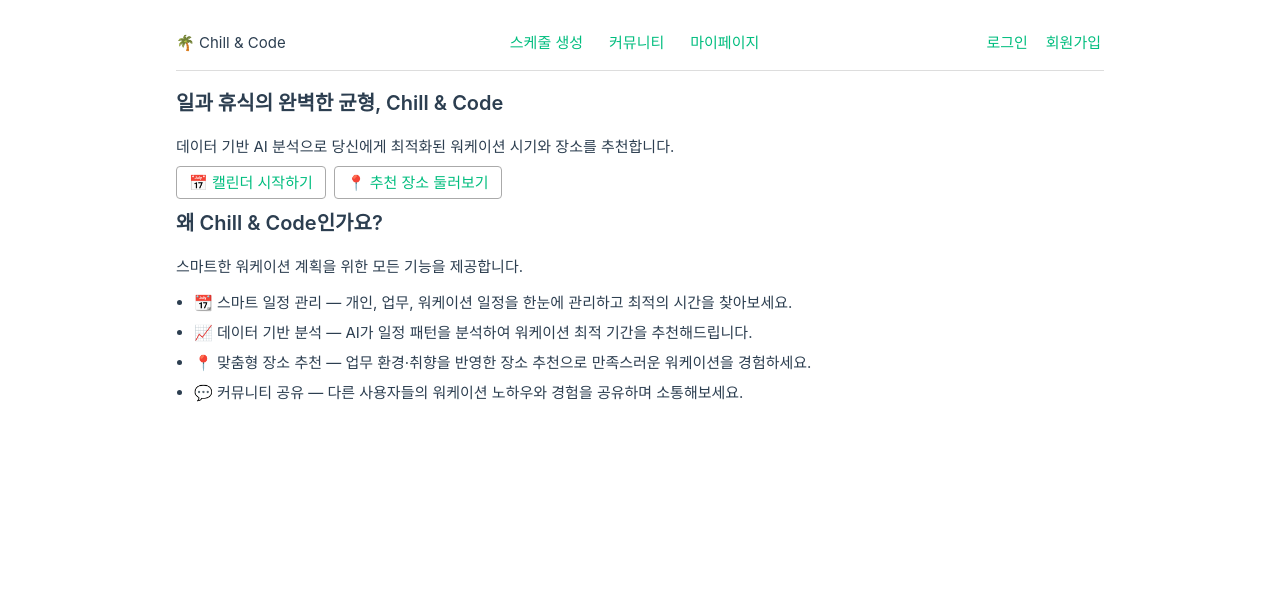
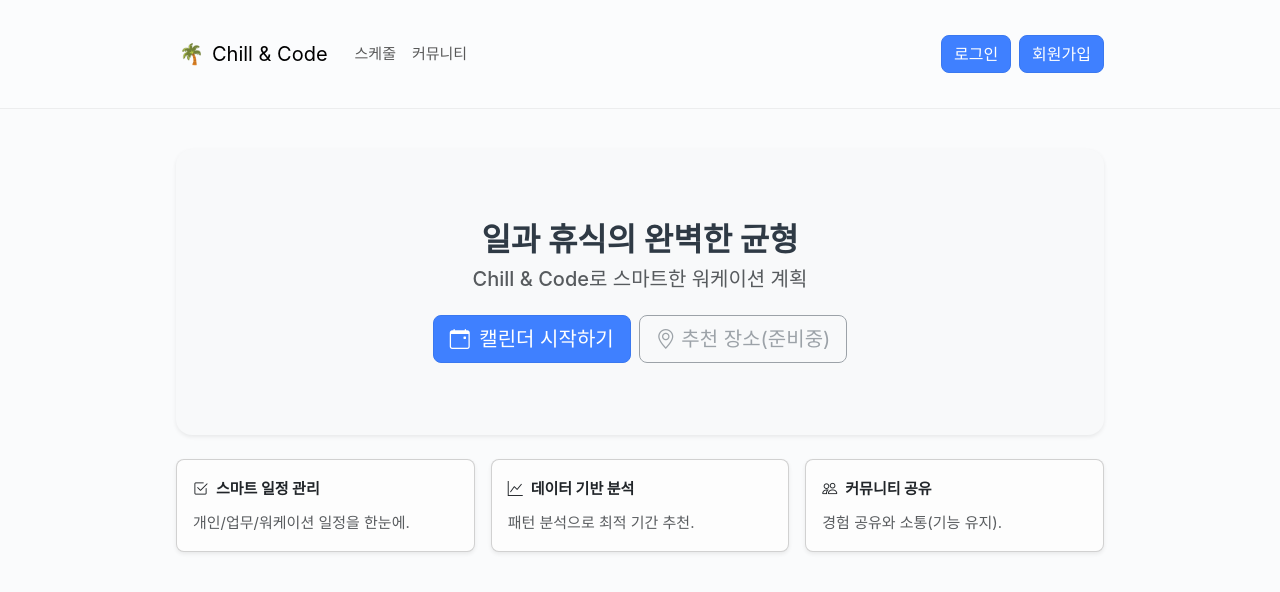
Before and after one commit to ssafy-chill-and-code/chill_and_code, a Vue app in the folder frontend/chill-and-code-fe/: page / in a window 1280 px wide. Shown: the top 592 px of the page. Built offline with nearby package versions, Linux system fonts and the light colour scheme; no server answers.

Commit message:
Feat: 회원/일정에 Bootstrap UI 적용 및 로그인 상태 NavBar 반영

```diff
--- a/frontend/chill-and-code-fe/index.html
+++ b/frontend/chill-and-code-fe/index.html
@@ -1,13 +1,32 @@
 <!DOCTYPE html>
-<html lang="">
+<html lang="ko">
   <head>
-    <meta charset="UTF-8">
-    <link rel="icon" href="/favicon.ico">
-    <meta name="viewport" content="width=device-width, initial-scale=1.0">
-    <title>Vite App</title>
+    <meta charset="UTF-8" />
+    <link rel="icon" href="/favicon.ico" />
+    <meta name="viewport" content="width=device-width, initial-scale=1" />
+    <title>Chill & Code</title>
+    <!-- Bootstrap 5 CSS -->
+    <link
+      href="https://cdn.jsdelivr.net/npm/bootstrap@5.3.3/dist/css/bootstrap.min.css"
+      rel="stylesheet"
+      integrity="sha384-QWTKZyjpPEjISv5WaRU9OFeRpok6YctnYmDr5pNlyT2bRjXh0JMhjY6hW+ALEwIH"
+      crossorigin="anonymous"
+    />
+    <!-- Bootstrap Icons -->
+    <link
+      rel="stylesheet"
+      href="https://cdn.jsdelivr.net/npm/bootstrap-icons@1.11.3/font/bootstrap-icons.min.css"
+    />
   </head>
   <body>
     <div id="app"></div>
     <script type="module" src="/src/main.js"></script>
+    <!-- Bootstrap 5 Bundle (JS) -->
+    <script
+      src="https://cdn.jsdelivr.net/npm/bootstrap@5.3.3/dist/js/bootstrap.bundle.min.js"
+      integrity="sha384-YvpcrYf0tY3lHB60NNkmXc5s9fDVZLESaAA55NDzOxhy9GkcIdslK1eN7N6jIeHz"
+      crossorigin="anonymous"
+    ></script>
   </body>
+
 </html>
--- a/frontend/chill-and-code-fe/src/App.vue
+++ b/frontend/chill-and-code-fe/src/App.vue
@@ -1,12 +1,23 @@
 <script setup>
+import { onMounted } from 'vue'
 import { RouterView } from 'vue-router'
 import NavBar from '@/components/NavBar.vue'
+import { useUserStore } from '@/stores/user'
+
+const userStore = useUserStore()
+onMounted(async () => {
+  try {
+    await userStore.fetchProfile()
+  } catch (e) {
+    // 미인증 등은 무시하고 진행
+  }
+})
 </script>
 
 <template>
-  <div class="container">
+  <div>
     <NavBar />
-    <main class="main">
+    <main class="container mt-4">
       <RouterView />
     </main>
   </div>
--- a/frontend/chill-and-code-fe/src/assets/main.css
+++ b/frontend/chill-and-code-fe/src/assets/main.css
@@ -80,13 +80,8 @@ a,
   min-height: 120px;
 }
 
-.btn {
-  padding: 6px 12px;
-  border: 1px solid #aaa;
-  background: white;
-  border-radius: 4px;
-  cursor: pointer;
-}
+/* Bootstrap 사용에 따른 기본 버튼 커스텀 제거
+   - Bootstrap의 `.btn`, `.btn-primary` 스타일이 제대로 보이도록 기존 전역 `.btn` 오버라이드 삭제 */
 
 /* NAVBAR 레이아웃 */
 .navbar {
@@ -118,3 +113,24 @@ a,
   font-weight: 600;
   margin-bottom: 8px;
 }
+
+/* ---- UI polish (<= ~20 lines) ---- */
+h2, h3 { margin-bottom: 0.75rem; }
+.card { border-radius: 0.75rem; }
+.btn { border-radius: 0.5rem; }
+.form-control:focus { box-shadow: 0 0 0 .2rem rgba(13,110,253,.15); border-color: #86b7fe; }
+.list-group-item.hoverable { transition: background-color .2s ease, box-shadow .2s ease; }
+.list-group-item.hoverable:hover { background-color: #f8f9fa; box-shadow: 0 .25rem .5rem rgba(0,0,0,.05); }
+.navbar { padding-top: .9rem; padding-bottom: .9rem; }
+.small-badge { font-size: .75rem; padding: .35em .6em; }
+
+/* ---- UI tone adjustments (<= 20 lines) ---- */
+body { background-color: #fafbfc; line-height: 1.7; }
+h2, h3 { color: #2f3a45; }
+.navbar.bg-light { background-color: #fbfcfd !important; border-bottom: 1px solid rgba(0,0,0,0.06) !important; }
+.card { background-color: #fdfdfd; box-shadow: 0 .25rem .75rem rgba(20,20,20,0.06); }
+.card:hover { box-shadow: 0 .5rem 1rem rgba(20,20,20,0.08); }
+.btn-primary { background-color: #3f80ff; border-color: #3a78f0; }
+.btn-primary:hover, .btn-primary:focus { background-color: #356ee6; border-color: #3568da; }
+.btn-outline-secondary { color: #5f6b76; border-color: #cbd3da; }
+.btn-outline-secondary:hover, .btn-outline-secondary:focus { background-color: #eef1f5; border-color: #bfc8d1; color: #4d5964; }
--- a/frontend/chill-and-code-fe/src/components/NavBar.vue
+++ b/frontend/chill-and-code-fe/src/components/NavBar.vue
@@ -1,23 +1,66 @@
 <template>
-  <nav class="navbar">
-    <div class="navbar-left">
-      <span class="navbar-logo">🌴 Chill & Code</span>
-    </div>
-
-    <ul class="navbar-menu">
-      <li><RouterLink to="/schedule">스케줄 생성</RouterLink></li>
-      <li><RouterLink to="/posts">커뮤니티</RouterLink></li>
-      <li><RouterLink to="/mypage">마이페이지</RouterLink></li>
-    </ul>
-
-    <div class="navbar-right">
-      <RouterLink to="/login" class="navbar-link">로그인</RouterLink>
-      <RouterLink to="/signup" class="navbar-link">회원가입</RouterLink>
+  <nav class="navbar navbar-expand-lg navbar-light bg-light border-bottom py-3">
+    <div class="container">
+      <RouterLink class="navbar-brand d-flex align-items-center" to="/">
+        <span class="me-2">🌴</span> Chill & Code
+      </RouterLink>
+      <button
+        class="navbar-toggler"
+        type="button"
+        data-bs-toggle="collapse"
+        data-bs-target="#navbarSupportedContent"
+        aria-controls="navbarSupportedContent"
+        aria-expanded="false"
+        aria-label="Toggle navigation"
+      >
+        <span class="navbar-toggler-icon"></span>
+      </button>
+      <div class="collapse navbar-collapse" id="navbarSupportedContent">
+        <ul class="navbar-nav me-auto mb-2 mb-lg-0">
+          <li class="nav-item">
+            <RouterLink class="nav-link" to="/schedule">스케줄</RouterLink>
+          </li>
+          <li class="nav-item">
+            <RouterLink class="nav-link" to="/posts">커뮤니티</RouterLink>
+          </li>
+          <li class="nav-item" v-if="isLoggedIn">
+            <RouterLink class="nav-link" to="/mypage">마이페이지</RouterLink>
+          </li>
+        </ul>
+        <div class="d-flex align-items-center gap-3">
+          <span v-if="isLoggedIn" class="text-muted small d-flex align-items-center gap-1">
+            <i class="bi bi-person-circle"></i>
+            안녕하세요, {{ nickname }}님
+          </span>
+          <div v-if="!isLoggedIn" class="d-flex gap-2">
+            <RouterLink class="btn btn-primary" to="/login">로그인</RouterLink>
+            <RouterLink class="btn btn-primary" to="/signup">회원가입</RouterLink>
+          </div>
+          <div v-else class="d-flex gap-2">
+            <button class="btn btn-outline-secondary" @click="onLogout">로그아웃</button>
+          </div>
+        </div>
+      </div>
     </div>
   </nav>
+
 </template>
 
 <script setup>
+import { computed } from 'vue'
+import { useUserStore } from '@/stores/user'
+
+const userStore = useUserStore()
+const isLoggedIn = computed(() => userStore.isLoggedIn)
+const nickname = computed(() => userStore?.user?.nickname || '회원')
+
+const onLogout = async () => {
+  try {
+    await userStore.logout()
+  } catch (e) {
+    // noop
+  }
+}
 </script>
 
 <style scoped>
--- a/frontend/chill-and-code-fe/src/views/HomeView.vue
+++ b/frontend/chill-and-code-fe/src/views/HomeView.vue
@@ -1,34 +1,56 @@
 <template>
   <div>
-    <h2 class="page-title">일과 휴식의 완벽한 균형, Chill & Code</h2>
-    <p>데이터 기반 AI 분석으로 당신에게 최적화된 워케이션 시기와 장소를 추천합니다.</p>
-    <p>
-      <RouterLink class="btn" to="/schedule">📅 캘린더 시작하기</RouterLink>
-      <RouterLink class="btn" to="/recommend">📍 추천 장소 둘러보기</RouterLink>
-    </p>
+    <section class="p-5 mb-4 bg-light rounded-4 shadow-sm text-center">
+      <div class="container py-4">
+        <h2 class="fw-bold mb-2">일과 휴식의 완벽한 균형</h2>
+        <h3 class="h5 text-muted mb-4">Chill & Code로 스마트한 워케이션 계획</h3>
+        <div class="d-flex justify-content-center gap-2">
+          <RouterLink class="btn btn-primary btn-lg" to="/schedule">
+            <i class="bi bi-calendar-event me-1"></i> 캘린더 시작하기
+          </RouterLink>
+          <RouterLink class="btn btn-outline-secondary btn-lg disabled" to="#" aria-disabled="true">
+            <i class="bi bi-geo-alt"></i> 추천 장소(준비중)
+          </RouterLink>
+        </div>
+      </div>
+    </section>
 
-    <h3 class="page-title">왜 Chill & Code인가요?</h3>
-    <p>스마트한 워케이션 계획을 위한 모든 기능을 제공합니다.</p>
-    <ul>
-      <li>
-        <strong>📆 스마트 일정 관리</strong> — 개인, 업무, 워케이션 일정을 한눈에 관리하고 최적의 시간을 찾아보세요.
-      </li>
-      <li>
-        <strong>📈 데이터 기반 분석</strong> — AI가 일정 패턴을 분석하여 워케이션 최적 기간을 추천해드립니다.
-      </li>
-      <li>
-        <strong>📍 맞춤형 장소 추천</strong> — 업무 환경·취향을 반영한 장소 추천으로 만족스러운 워케이션을 경험하세요.
-      </li>
-      <li>
-        <strong>💬 커뮤니티 공유</strong> — 다른 사용자들의 워케이션 노하우와 경험을 공유하며 소통해보세요.
-      </li>
-    </ul>
+    <section class="my-4">
+      <div class="row g-3">
+        <div class="col-12 col-md-4">
+          <div class="card h-100 shadow-sm rounded-3">
+            <div class="card-body">
+              <div class="d-flex align-items-center gap-2 mb-2">
+                <i class="bi bi-check2-square"></i>
+                <strong>스마트 일정 관리</strong>
+              </div>
+              <p class="mb-0 text-muted">개인/업무/워케이션 일정을 한눈에.</p>
+            </div>
+          </div>
+        </div>
+        <div class="col-12 col-md-4">
+          <div class="card h-100 shadow-sm rounded-3">
+            <div class="card-body">
+              <div class="d-flex align-items-center gap-2 mb-2">
+                <i class="bi bi-graph-up"></i>
+                <strong>데이터 기반 분석</strong>
+              </div>
+              <p class="mb-0 text-muted">패턴 분석으로 최적 기간 추천.</p>
+            </div>
+          </div>
+        </div>
+        <div class="col-12 col-md-4">
+          <div class="card h-100 shadow-sm rounded-3">
+            <div class="card-body">
+              <div class="d-flex align-items-center gap-2 mb-2">
+                <i class="bi bi-people"></i>
+                <strong>커뮤니티 공유</strong>
+              </div>
+              <p class="mb-0 text-muted">경험 공유와 소통(기능 유지).</p>
+            </div>
+          </div>
+        </div>
+      </div>
+    </section>
   </div>
 </template>
-
-<style scoped>
-p { margin: 8px 0 12px; }
-ul { margin: 8px 0 12px; padding-left: 18px; }
-li { margin: 6px 0; }
-.btn + .btn { margin-left: 8px; }
-</style>
--- a/frontend/chill-and-code-fe/src/views/MyPageView.vue
+++ b/frontend/chill-and-code-fe/src/views/MyPageView.vue
@@ -29,20 +29,39 @@ const onUpdate = async () => {
 </script>
 
 <template>
+  <div class="row justify-content-center">
+    <div class="col-12 col-lg-8 d-flex flex-column gap-4">
+      <div class="card shadow-sm rounded-4">
+        <div class="card-body p-4 d-flex align-items-center gap-3">
+          <i class="bi bi-person-circle fs-2"></i>
           <div>
-    <h2 class="page-title">마이페이지</h2>
-    <div class="form-group">
+            <div class="fw-semibold">{{ form.nickname || '사용자' }}</div>
+            <div class="text-muted">{{ form.email }}</div>
+            <div class="text-muted">{{ form.region || '지역 정보 없음' }}</div>
+          </div>
+        </div>
+      </div>
+
+      <div class="card shadow-sm rounded-4">
+        <div class="card-body p-4">
+          <h2 class="h5 mb-3">프로필 수정</h2>
+          <div class="mb-3">
             <label class="form-label">이메일 (읽기전용)</label>
-      <input class="form-input" v-model="form.email" disabled />
+            <input class="form-control" v-model="form.email" disabled />
           </div>
-    <div class="form-group">
+          <div class="mb-3">
             <label class="form-label">닉네임</label>
-      <input class="form-input" v-model="form.nickname" />
+            <input class="form-control" v-model="form.nickname" />
           </div>
-    <div class="form-group">
+          <div class="mb-3">
             <label class="form-label">지역</label>
-      <input class="form-input" v-model="form.region" />
+            <input class="form-control" v-model="form.region" />
           </div>
-    <button class="btn" @click="onUpdate">수정</button>
+          <div class="d-flex justify-content-end">
+            <button class="btn btn-primary" @click="onUpdate">저장</button>
+          </div>
+        </div>
+      </div>
+    </div>
   </div>
 </template>
```
Also changed, not shown: frontend/chill-and-code-fe/src/views/LoginView.vue (+22 -10 lines), frontend/chill-and-code-fe/src/views/ScheduleCreateView.vue (+25 -11 lines), frontend/chill-and-code-fe/src/views/ScheduleDetailView.vue (+20 -10 lines), frontend/chill-and-code-fe/src/views/ScheduleEditView.vue (+25 -11 lines), frontend/chill-and-code-fe/src/views/ScheduleView.vue (+49 -10 lines), 1 other file (tests, documents, lock files or other folders). Lines whose indentation alone changed are shown as unchanged.
